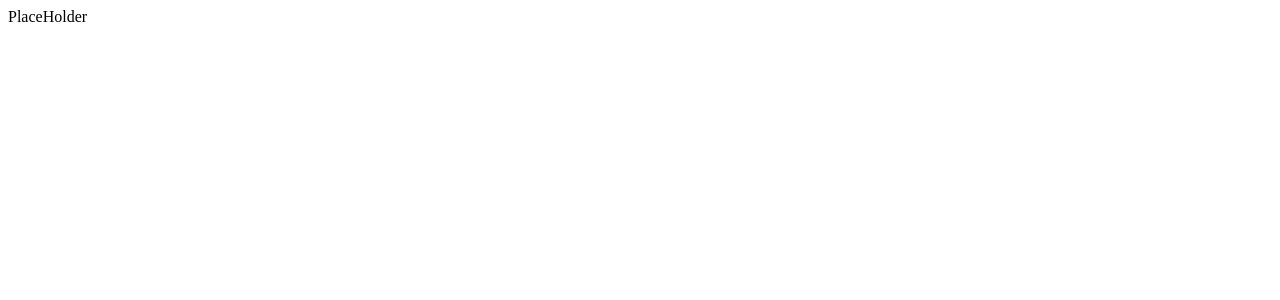
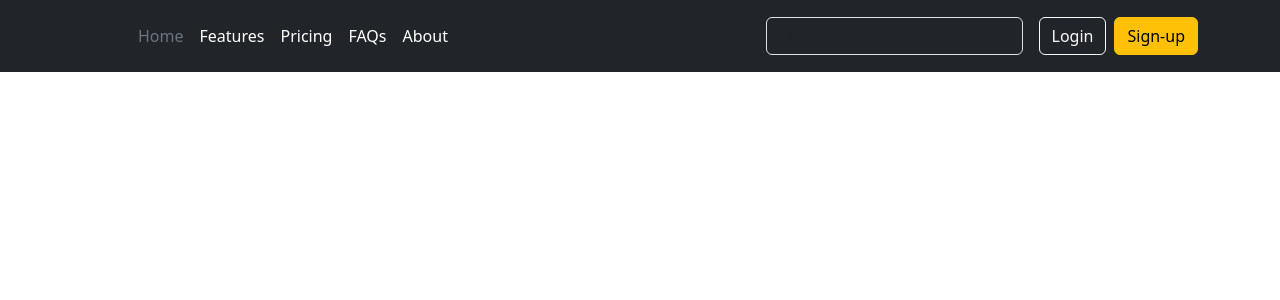
Before and after one commit to abhijit84842/Web_Development_Projects_2024, a React (Vite) app in the folder Frontend Project/Social_Media_Version_1/: page / in a window 1280 px wide. Shown: the top 300 px of the page. Built offline with nearby package versions, Linux system fonts and the light colour scheme.

Commit message:
Create Header component

```diff
--- a/Frontend Project/Social_Media_Version_1/src/App.jsx
+++ b/Frontend Project/Social_Media_Version_1/src/App.jsx
@@ -1,9 +1,11 @@
 import "./App.css";
+import "bootstrap/dist/css/bootstrap.min.css";
+import Header from "./components/Header";
 
 function App() {
   return (
     <>
-      <div>PlaceHolder</div>
+      <Header></Header>
     </>
   );
 }
--- /dev/null
+++ b/Frontend Project/Social_Media_Version_1/src/components/Header.jsx
@@ -0,0 +1,72 @@
+const Header = () => {
+  return (
+    <header class="p-3 text-bg-dark">
+      <div class="container">
+        <div class="d-flex flex-wrap align-items-center justify-content-center justify-content-lg-start">
+          <a
+            href="/"
+            class="d-flex align-items-center mb-2 mb-lg-0 text-white text-decoration-none"
+          >
+            <svg
+              class="bi me-2"
+              width="40"
+              height="32"
+              role="img"
+              aria-label="Bootstrap"
+            >
+              <use xlink:href="#bootstrap"></use>
+            </svg>
+          </a>
+
+          <ul class="nav col-12 col-lg-auto me-lg-auto mb-2 justify-content-center mb-md-0">
+            <li>
+              <a href="#" class="nav-link px-2 text-secondary">
+                Home
+              </a>
+            </li>
+            <li>
+              <a href="#" class="nav-link px-2 text-white">
+                Features
+              </a>
+            </li>
+            <li>
+              <a href="#" class="nav-link px-2 text-white">
+                Pricing
+              </a>
+            </li>
+            <li>
+              <a href="#" class="nav-link px-2 text-white">
+                FAQs
+              </a>
+            </li>
+            <li>
+              <a href="#" class="nav-link px-2 text-white">
+                About
+              </a>
+            </li>
+          </ul>
+
+          <form class="col-12 col-lg-auto mb-3 mb-lg-0 me-lg-3" role="search">
+            <input
+              type="search"
+              class="form-control form-control-dark text-bg-dark"
+              placeholder="Search..."
+              aria-label="Search"
+            ></input>
+          </form>
+
+          <div class="text-end">
+            <button type="button" class="btn btn-outline-light me-2">
+              Login
+            </button>
+            <button type="button" class="btn btn-warning">
+              Sign-up
+            </button>
+          </div>
+        </div>
+      </div>
+    </header>
+  );
+};
+
+export default Header;
```
